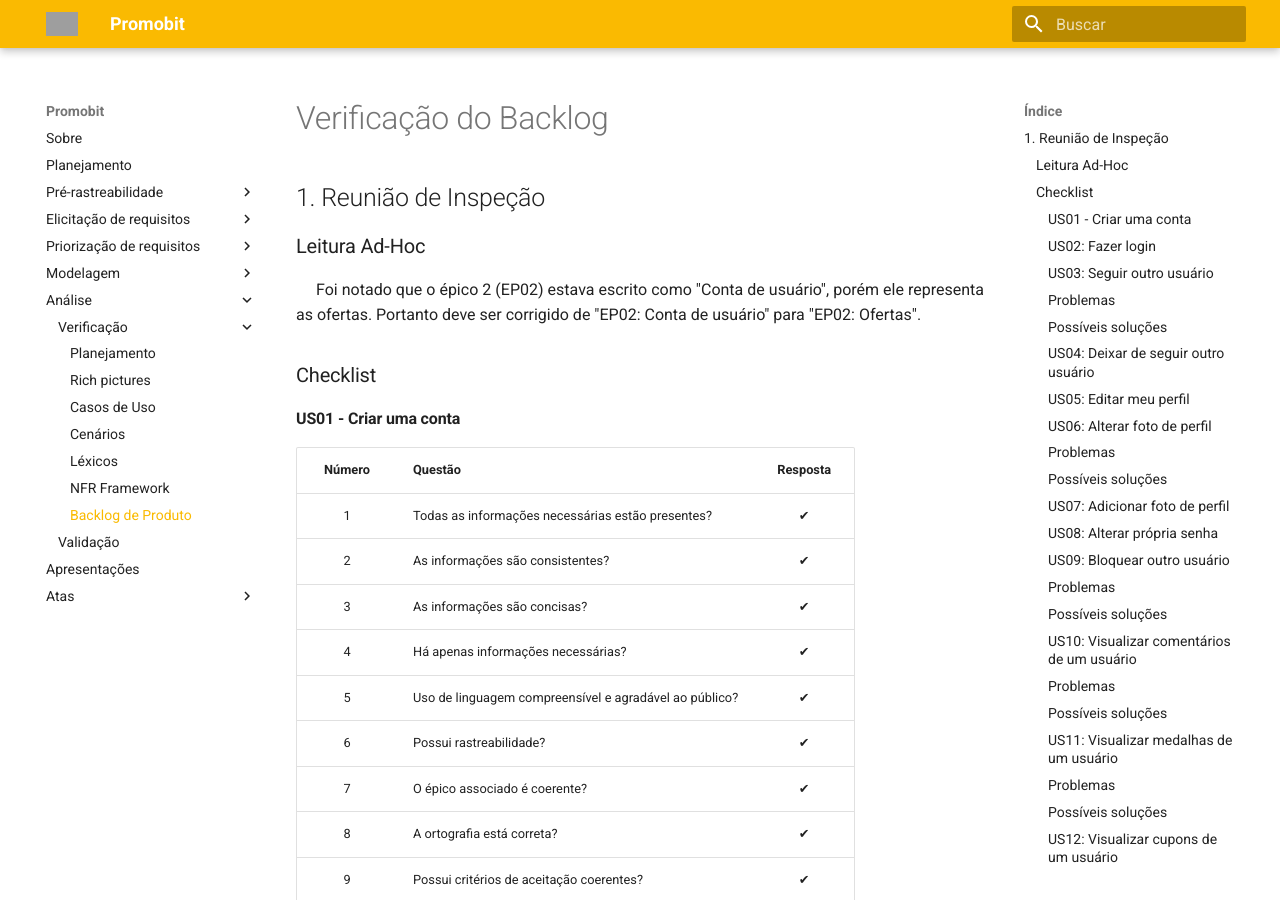
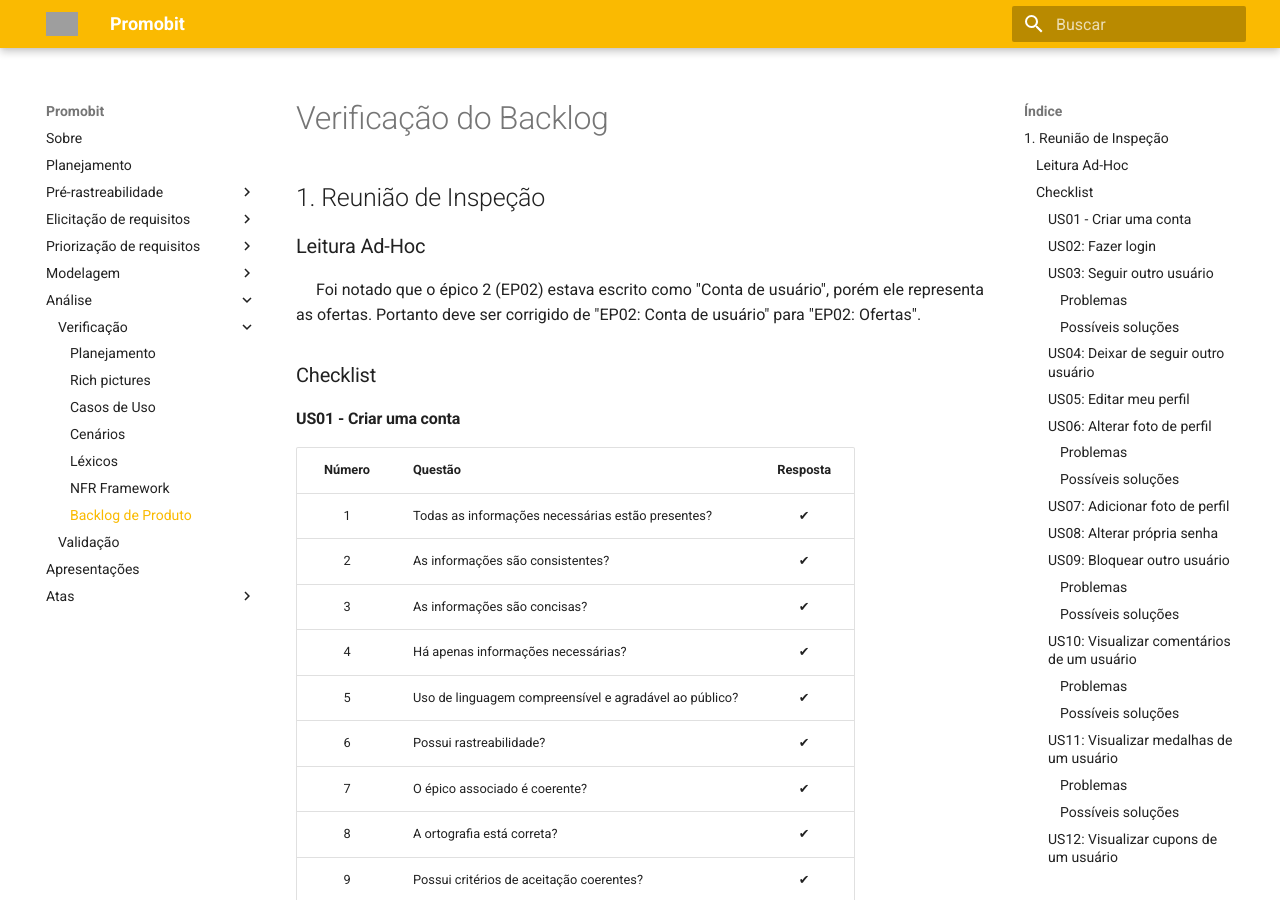
Before and after one commit to Joao-Pedro-Moura/2020.1-Promobit, an MkDocs documentation site: the page built from docs/analise/verificacao/backlog.md, in a window 1280 px wide and 900 px high. Built offline with MkDocs 1.6.1 and Material for MkDocs 9.7.7, drawn with Linux system fonts in a browser that asks for light colours; old or Windows-style settings are respelled for this version of MkDocs; grey boxes are pictures that could not be loaded.

Commit message:
Correção nos headers dos documentos de verificação
Co-authored-by: Rhuancpq <rhuancarlos.queiroz@gmail.com>
Co-authored-by: marcelog5 <marcelovictorg2@gmail.com>
Co-authored-by: thiagolopess <thiago.lopes.santos.tls@gmail.com>

```diff
--- a/docs/analise/verificacao/backlog.md
+++ b/docs/analise/verificacao/backlog.md
@@ -58,11 +58,11 @@ Foi notado que o épico 2 (EP02) estava escrito como "Conta de usuário", porém
 | 10 | Possui ator coerente? | ✔ |
 | 11 | A história de usuário é coerente? | ✔ |
 
-#### Problemas
+##### Problemas
 
 8 - Falta coesão em "acompanhar as oferta publicadas".
 
-#### Possíveis soluções
+##### Possíveis soluções
 
 8 - Mudar para "acompanhar as ofertas publicadas".
 
@@ -114,11 +114,11 @@ Foi notado que o épico 2 (EP02) estava escrito como "Conta de usuário", porém
 | 10 | Possui ator coerente? | ✔ |
 | 11 | A história de usuário é coerente? | ✖ |
 
-#### Problemas
+##### Problemas
 
 11 - O objetivo não é coerente com a razão.
 
-#### Possíveis soluções
+##### Possíveis soluções
 
 11 - Mudar para "Eu, como um usuário, desejo alterar foto de perfil para que eu consiga atualizar minha foto".
 
@@ -170,11 +170,11 @@ Foi notado que o épico 2 (EP02) estava escrito como "Conta de usuário", porém
 | 10 | Possui ator coerente? | ✔ |
 | 11 | A história de usuário é coerente? | ✔ |
 
-#### Problemas
+##### Problemas
 
 11 - A razão está muito informal e não descritiva por conta do "pertubado".
 
-#### Possíveis soluções
+##### Possíveis soluções
 
 11 - Mudar para "Eu, como um usuário, desejo bloquear outro usuário para que eu não me sinta incomodado".
 
@@ -194,11 +194,11 @@ Foi notado que o épico 2 (EP02) estava escrito como "Conta de usuário", porém
 | 10 | Possui ator coerente? | ✔ |
 | 11 | A história de usuário é coerente? | ✔ |
 
-#### Problemas
+##### Problemas
 
 5 - A história de usuário não soa agradável devido a repetição de "um usuário".
 
-#### Possíveis soluções
+##### Possíveis soluções
 
 5 - Mudar para "Eu, como um usuário, desejo visualizar comentários de um outro usuário para que eu consiga visualizar seus interesses".
 
@@ -218,11 +218,11 @@ Foi notado que o épico 2 (EP02) estava escrito como "Conta de usuário", porém
 | 10 | Possui ator coerente? | ✔ |
 | 11 | A história de usuário é coerente? | ✔ |
 
-#### Problemas
+##### Problemas
 
 5 - A história de usuário não soa agradável devido a repetição de "um usuário".
 
-#### Possíveis soluções
+##### Possíveis soluções
 
 5 - Mudar para "Eu, como um usuário, desejo visualizar medalhas de um outro usuário para que eu consiga visualizar seu progresso".
 
@@ -242,11 +242,11 @@ Foi notado que o épico 2 (EP02) estava escrito como "Conta de usuário", porém
 | 10 | Possui ator coerente? | ✔ |
 | 11 | A história de usuário é coerente? | ✖ |
 
-#### Problemas
+##### Problemas
 
 1 e 11 - A história de usuário não deixa claro qual conhecimento é adquirido.
 
-#### Possíveis soluções
+##### Possíveis soluções
 
 1 e 11 - Mudar para "Eu, como um usuário, desejo visualizar cupons de um outro usuário para que eu consiga descobrir e utilizar novos cupons, e também visualizar as contribuições do mesmo".
 
@@ -266,11 +266,11 @@ Foi notado que o épico 2 (EP02) estava escrito como "Conta de usuário", porém
 | 10 | Possui ator coerente? | ✔ |
 | 11 | A história de usuário é coerente? | ✔ |
 
-#### Problemas
+##### Problemas
 
 5 - A história de usuário não soa agradável devido a repetição desnecessária de "um usuário".
 
-#### Possíveis soluções
+##### Possíveis soluções
 
 5 - Mudar para "Eu, como um usuário, desejo visualizar tópicos do fórum de um outro usuário para que eu consiga visualizar os tópicos que foram criados por ele".
 
@@ -290,11 +290,11 @@ Foi notado que o épico 2 (EP02) estava escrito como "Conta de usuário", porém
 | 10 | Possui ator coerente? | ✔ |
 | 11 | A história de usuário é coerente? | ✔ |
 
-#### Problemas
+##### Problemas
 
 5 - A história de usuário não soa agradável devido a repetição desnecessária da palavra "usuário".
 
-#### Possíveis soluções
+##### Possíveis soluções
 
 5 - Mudar para "Eu, como um usuário, desejo visualizar quem um usuário segue para que eu consiga saber mais sobre seu círculo social".
 
@@ -314,11 +314,11 @@ Foi notado que o épico 2 (EP02) estava escrito como "Conta de usuário", porém
 | 10 | Possui ator coerente? | ✔ |
 | 11 | A história de usuário é coerente? | ✔ |
 
-#### Problemas
+##### Problemas
 
 5 - A história de usuário não soa agradável devido a repetição desnecessária da palavra "usuário".
 
-#### Possíveis soluções
+##### Possíveis soluções
 
 5 - Mudar para "Eu, como um usuário, desejo visualizar seguidores de um usuário para que eu consiga saber mais sobre seu círculo social".
 
@@ -338,11 +338,11 @@ Foi notado que o épico 2 (EP02) estava escrito como "Conta de usuário", porém
 | 10 | Possui ator coerente? | ✔ |
 | 11 | A história de usuário é coerente? | ✖ |
 
-#### Problemas
+##### Problemas
 
 5 e 11 - A história de usuário não soa agradável e não é coerente devido a frase "desativar própria conta".
 
-#### Possíveis soluções
+##### Possíveis soluções
 
 5 e 11 - Mudar para "Eu, como um usuário, desejo desativar minha conta de usuário para que eu consiga apagar meus registros da aplicação".
 
@@ -362,11 +362,11 @@ Foi notado que o épico 2 (EP02) estava escrito como "Conta de usuário", porém
 | 10 | Possui ator coerente? | ✔ |
 | 11 | A história de usuário é coerente? | ✖ |
 
-#### Problemas
+##### Problemas
 
 5 e 11 - A história de usuário não soa agradável e não é coerente devido a frase "alterar próprio nome".
 
-#### Possíveis soluções
+##### Possíveis soluções
 
 5 e 11 - Mudar para "Eu, como um usuário, desejo alterar meu nome de usuário para que eu consiga melhorar as minhas informações".
 
@@ -386,11 +386,11 @@ Foi notado que o épico 2 (EP02) estava escrito como "Conta de usuário", porém
 | 10 | Possui ator coerente? | ✔ |
 | 11 | A história de usuário é coerente? | ✔ |
 
-#### Problemas
+##### Problemas
 
 5 - A história de usuário não soa agradável devido a repetição desnecessária da palavra "usuários".
 
-#### Possíveis soluções
+##### Possíveis soluções
 
 5 - Mudar para "Eu, como um usuário, desejo visualizar perfil de outros usuários para que eu consiga interagir com eles"
 
@@ -742,12 +742,12 @@ Foi notado que o épico 2 (EP02) estava escrito como "Conta de usuário", porém
 | 10 | Possui ator coerente? | ✔ |
 | 11 | A história de usuário é coerente? | ✔ |
 
-#### Problemas
+##### Problemas
 
 9 - O critério de aceitação "Deve ter um icone indicando que a oferta é valida" não é coerente.<br/>
 9 - Ausência de critérios de aceitação.
 
-#### Possíveis soluções
+##### Possíveis soluções
 
 9 - Alterar para "Deve ser listado apenas as ofertas válidas".<br/>
 9 - Deve haver um serviço automático de validação.
@@ -784,12 +784,12 @@ Foi notado que o épico 2 (EP02) estava escrito como "Conta de usuário", porém
 | 10 | Possui ator coerente? | ✔ |
 | 11 | A história de usuário é coerente? | ✔ |
 
-#### Problemas
+##### Problemas
 
 9 - O critério de aceitação "Deve ter um icone indicando que a oferta é segura" não é coerente.<br/>
 9 - Ausência de critérios de aceitação.
 
-#### Possíveis soluções
+##### Possíveis soluções
 
 9 - Alterar para "Deve ser listado apenas as ofertas seguras."<br/>
 9 - Deve haver um serviço automático de válidar se a oferta é segura.
@@ -826,12 +826,12 @@ Foi notado que o épico 2 (EP02) estava escrito como "Conta de usuário", porém
 | 10 | Possui ator coerente? | ✔ |
 | 11 | A história de usuário é coerente? | ✔ |
 
-#### Problemas
+##### Problemas
 
 5 - O uso de linguagem não é agradável ao público.<br/>
 9 - A tabela de "Critérios de aceitação" apresenta erros de estrutura.
 
-#### Possíveis soluções
+##### Possíveis soluções
 
 5 e 9 - Corrigir para "desejo aprender a sugerir oferta facilmente para que eu consiga sugeri-las mais rapidamente".
 
@@ -851,12 +851,12 @@ Foi notado que o épico 2 (EP02) estava escrito como "Conta de usuário", porém
 | 10 | Possui ator coerente? | ✔ |
 | 11 | A história de usuário é coerente? | ✔ |
 
-#### Problemas
+##### Problemas
 
 5 - o uso de linguagem não é agradável ao público.<br/>
 8 - na frase "desejo visualizar cupom para que eu consiga utilizar o cupom" há erros de ortografia.
 
-#### Possíveis soluções
+##### Possíveis soluções
 
 5 e 8 - Corrigir para "desejo visualizar um cupom para que eu consiga utilizá-lo".
 
@@ -876,12 +876,12 @@ Foi notado que o épico 2 (EP02) estava escrito como "Conta de usuário", porém
 | 10 | Possui ator coerente? | ✔ |
 | 11 | A história de usuário é coerente? | ✔ |
 
-#### Problemas
+##### Problemas
 
 5 - o uso de linguagem não é agradável ao público.<br/>
 8 - na frase "desejo sugerir cupom para que eu consiga agregar um cupom ao sistema" há erros de ortografia.
 
-#### Possíveis soluções
+##### Possíveis soluções
 
 5 e 8 - Corrigir para "desejo sugerir um cupom para que eu consiga agregá-lo ao sistema".
 
@@ -901,11 +901,11 @@ Foi notado que o épico 2 (EP02) estava escrito como "Conta de usuário", porém
 | 10 | Possui ator coerente? | ✔ |
 | 11 | A história de usuário é coerente? | ✔ |
 
-#### Problemas
+##### Problemas
 
 5 - o uso de linguagem não é agradável ao público na frase "desejo filtrar cupons buscados para que eu consiga conseguir ajustar os cupons que recebo de acordo com minhas preferências".
 
-#### Possíveis soluções
+##### Possíveis soluções
 
 5 - Corrigir para "desejo filtrar cupons buscados para que eu consiga ajustá-los de acordo com minhas preferências".
 
@@ -925,12 +925,12 @@ Foi notado que o épico 2 (EP02) estava escrito como "Conta de usuário", porém
 | 10 | Possui ator coerente? | ✔ |
 | 11 | A história de usuário é coerente? | ✔ |
 
-#### Problemas
+##### Problemas
 
 5 - o uso de linguagem não é agradável ao público.<br/>
 8 - na frase "desejo pesquisar cupom para que eu consiga achar um determinado cupom" há erros de ortografia.
 
-#### Possíveis soluções
+##### Possíveis soluções
 
 5 e 8 - Corrigir para "desejo pesquisar um cupom para que eu consiga encontrá-lo".
 
@@ -950,12 +950,12 @@ Foi notado que o épico 2 (EP02) estava escrito como "Conta de usuário", porém
 | 10 | Possui ator coerente? | ✔ |
 | 11 | A história de usuário é coerente? | ✔ |
 
-#### Problemas
+##### Problemas
 
 5 - o uso de linguagem não é agradável ao público.<br/>
 8 - na frase "desejo favoritar cupom para que eu consiga facilitar o acesso ao mesmo" há erros de ortografia.
 
-#### Possíveis soluções
+##### Possíveis soluções
 
 5 e 8- Corrigir para "desejo favoritar um cupom para que eu consiga facilitar o acesso ao mesmo".
 
@@ -1007,12 +1007,12 @@ Foi notado que o épico 2 (EP02) estava escrito como "Conta de usuário", porém
 | 10 | Possui ator coerente? | ✔ |
 | 11 | A história de usuário é coerente? | ✔ |
 
-#### Problemas
+##### Problemas
 
 9 - O critério de aceitação "Deve ter um icone de validação do cupom" não é coerente.<br/>
 9 - Ausência de critérios de aceitação.
 
-#### Possíveis soluções
+##### Possíveis soluções
 
 9 - Alterar para "Deve ser listado apenas os cupons válidos.<br/>
 9 - Deve haver um serviço automático de validação.
```
Also changed, not shown: docs/analise/verificacao/caso_de_uso.md (+10 -10 lines), docs/analise/verificacao/cenario.md (+22 -22 lines), docs/analise/verificacao/rich_picture.md (+4 -4 lines), docs/analise/verificacao/lexico.md (line endings or trailing spaces).
